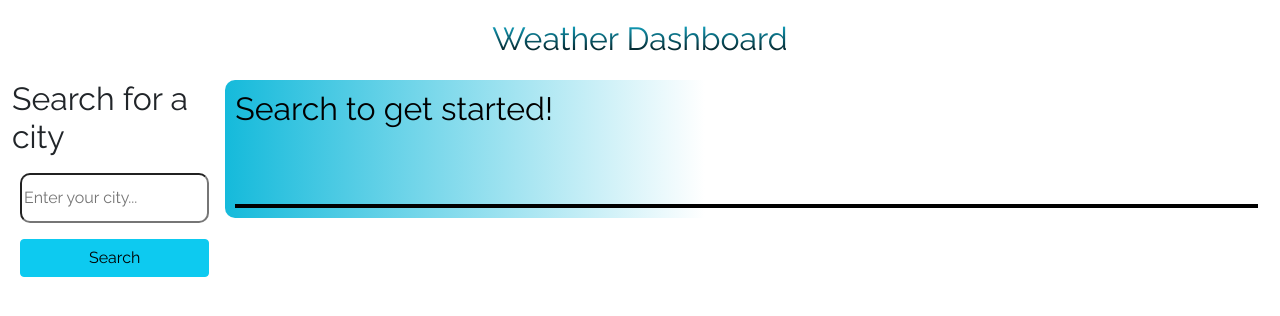
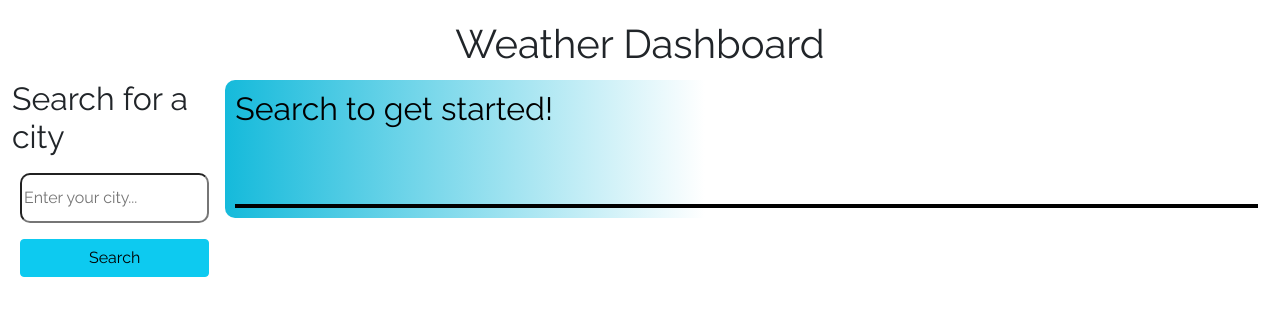
Before and after one commit to MikeTritsch/weather-or-not, a plain HTML site: page index.html in a window 1280 px wide. Drawn offline with nearby package versions, Linux system fonts and the light colour scheme.

Commit message:
same thing

```diff
--- a/assets/style/style.css
+++ b/assets/style/style.css
@@ -11,13 +11,6 @@ header {
     text-align: center;
     padding: 20px;
     height: 10vh;
-}
-
-header h1{
-    font-size: 32px;
-    background: -webkit-linear-gradient(rgb(21, 186, 219), rgb(0, 0, 0));
-    -webkit-background-clip: text;
-    -webkit-text-fill-color: transparent;
 }
 
 input {
```
